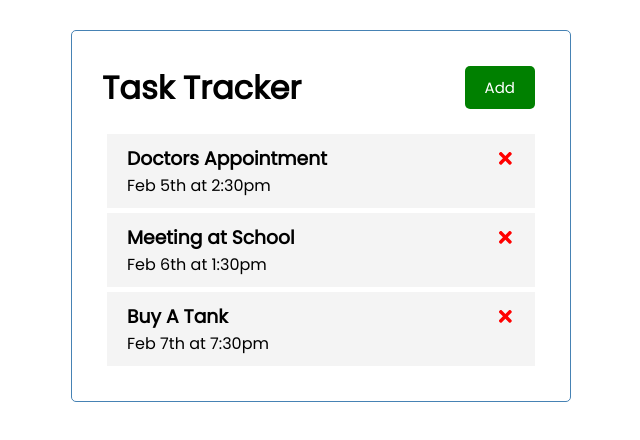
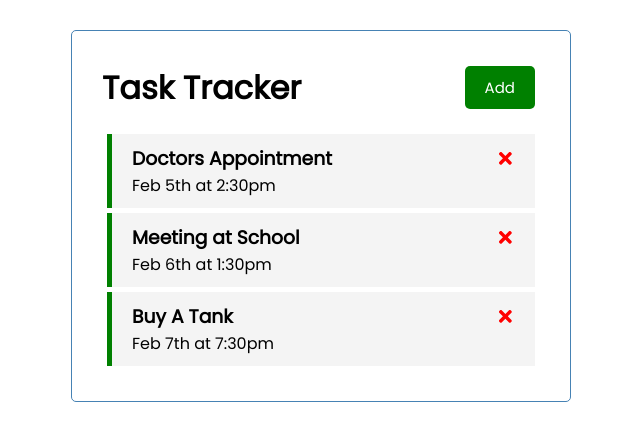
Before and after one commit to markpackham/react-task-tracker, a React (Create React App) app: page / in a window 1280 px wide. Shown: the top 440 px of the page, without its empty margins (319-959 px from the left). Built offline with nearby package versions, Linux system fonts and the light colour scheme.

Commit message:
update reminder, https://youtu.be/w7ejDZ8SWv8?t=3818

```diff
--- a/src/App.js
+++ b/src/App.js
@@ -29,11 +29,20 @@
     setTasks(tasks.filter((task) => task.id !== id));
   };
 
+  // Toggle/Update Reminder
+  const toggleReminder = (id) => {
+    setTasks(
+      tasks.map((task) =>
+        task.id === id ? { ...task, reminder: !task.reminder } : task
+      )
+    );
+  };
+
   return (
     <div className="container">
       <Header />
       {tasks.length > 0 ? (
-        <Tasks tasks={tasks} onDelete={deleteTask} />
+        <Tasks tasks={tasks} onDelete={deleteTask} onToggle={toggleReminder} />
       ) : (
         <p>You haven't got any tasks</p>
       )}
--- /dev/null
+++ b/src/components/AddTask.js
@@ -0,0 +1,5 @@
+const AddTask = () => {
+  return <form></form>;
+};
+
+export default AddTask;
--- a/src/components/Task.js
+++ b/src/components/Task.js
@@ -1,8 +1,11 @@
 import { FaTimes } from "react-icons/fa";
 
-const Task = ({ task, onDelete }) => {
+const Task = ({ task, onDelete, onToggle }) => {
   return (
-    <div className="task">
+    <div
+      className={`task ${task.reminder ? "reminder" : ""}`}
+      onDoubleClick={() => onToggle(task.id)}
+    >
       <h3>
         {task.text}{" "}
         <FaTimes
--- a/src/components/Tasks.js
+++ b/src/components/Tasks.js
@@ -1,10 +1,15 @@
 import Task from "./Task";
 
-const Tasks = ({ tasks, onDelete }) => {
+const Tasks = ({ tasks, onDelete, onToggle }) => {
   return (
     <>
       {tasks.map((task) => (
-        <Task key={task.id} task={task} onDelete={onDelete} />
+        <Task
+          key={task.id}
+          task={task}
+          onDelete={onDelete}
+          onToggle={onToggle}
+        />
       ))}
     </>
   );
```
